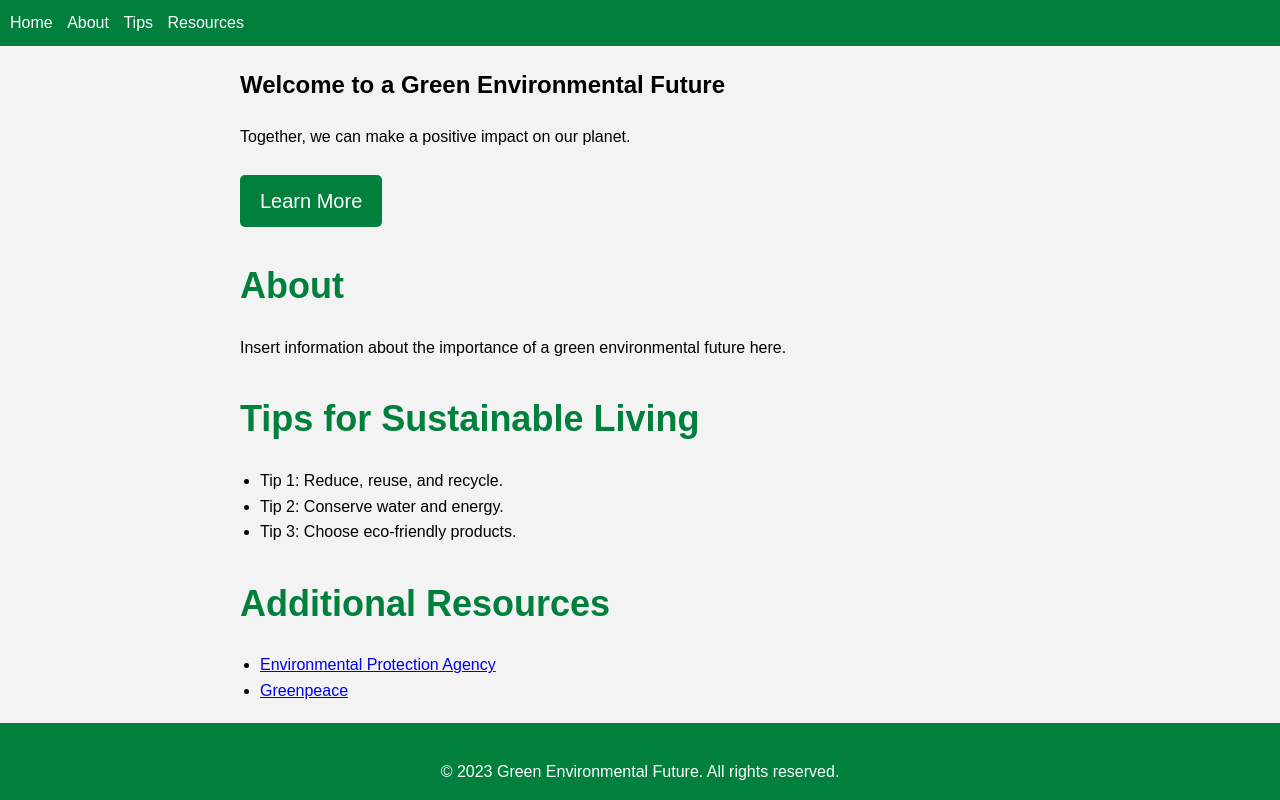
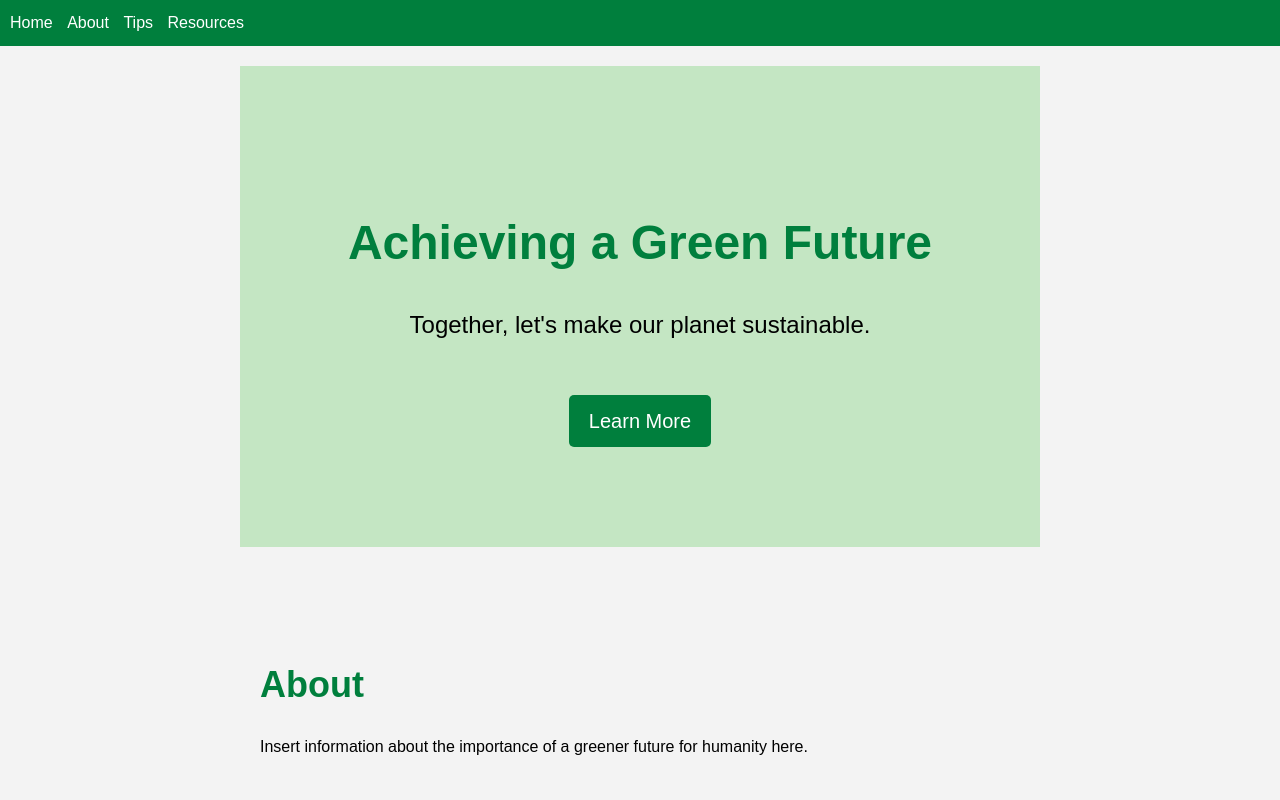
Before and after one commit to ltitus210/greenfutureforus, a plain HTML site: page index.html in a window 1280 px wide. Shown: the top 800 px of the page. Drawn offline with Linux system fonts and the light colour scheme.

Commit message:
Update index.html
Update content

```diff
--- a/index.html
+++ b/index.html
@@ -5,7 +5,7 @@
   <meta charset="UTF-8">
   <meta name="viewport" content="width=device-width, initial-scale=1.0">
   <link rel="stylesheet" href="style.css">
-  <title>Green Environmental Future</title>
+  <title>Achieving a Green Future</title>
 </head>
 
 <body>
@@ -21,37 +21,47 @@
   </header>
 
   <main>
-    <section id="home">
-      <h1>Welcome to a Green Environmental Future</h1>
-      <p>Together, we can make a positive impact on our planet.</p>
+    <section id="home" class="hero">
+      <div class="hero-content">
+        <h1>Achieving a Green Future</h1>
+        <p>Together, let's make our planet sustainable.</p>
         <a href="#about" class="btn">Learn More</a>
+      </div>
     </section>
 
-    <section id="about">
+    <section id="about" class="section">
+      <div class="container">
         <h2>About</h2>
-      <p>Insert information about the importance of a green environmental future here.</p>
+        <p>Insert information about the importance of a greener future for humanity here.</p>
+      </div>
     </section>
 
-    <section id="tips">
-      <h2>Tips for Sustainable Living</h2>
+    <section id="tips" class="section">
+      <div class="container">
+        <h2>Tips for a Sustainable Future</h2>
         <ul>
           <li>Tip 1: Reduce, reuse, and recycle.</li>
           <li>Tip 2: Conserve water and energy.</li>
           <li>Tip 3: Choose eco-friendly products.</li>
         </ul>
+      </div>
     </section>
 
-    <section id="resources">
+    <section id="resources" class="section">
+      <div class="container">
         <h2>Additional Resources</h2>
         <ul>
           <li><a href="https://www.epa.gov">Environmental Protection Agency</a></li>
           <li><a href="https://www.greenpeace.org">Greenpeace</a></li>
         </ul>
+      </div>
     </section>
   </main>
 
   <footer>
-    <p>&copy; 2023 Green Environmental Future. All rights reserved.</p>
+    <div class="container">
+      <p>&copy; 2023 Achieving a Green Future. All rights reserved.</p>
+    </div>
   </footer>
 </body>
 
```
Lines whose indentation alone changed are shown as unchanged.
